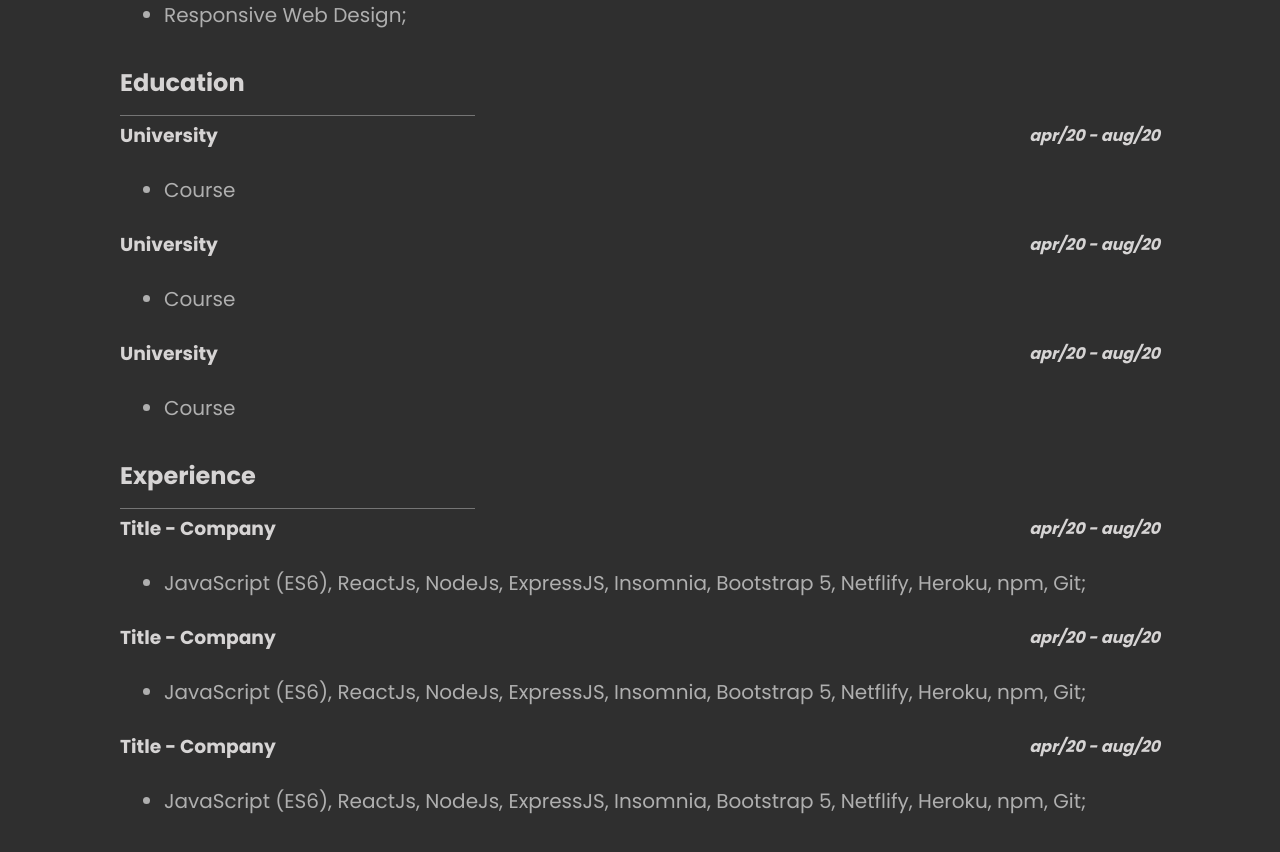
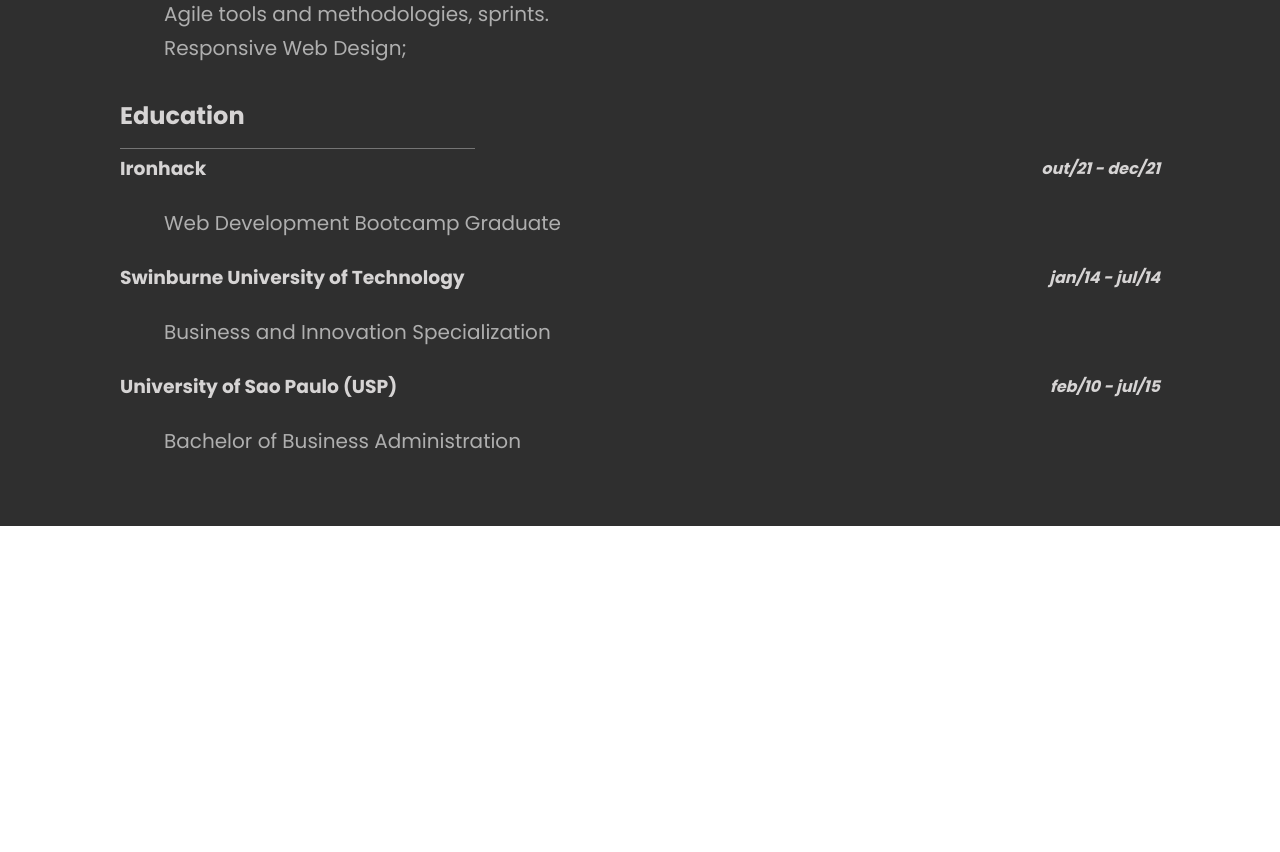
Before and after one commit to simoneguimaraes/portfolio-simone, a React (Create React App) app: page /curriculum in a window 1280 px wide. Shown: the part 620-1472 px from the top of the page. After the commit the page ends 1146 px from the top, so only its background shows below. Built offline with nearby package versions, Linux system fonts and the light colour scheme.

Commit message:
insertion of cv information

```diff
--- a/src/components/CVSection/CVSection.css
+++ b/src/components/CVSection/CVSection.css
@@ -52,6 +52,7 @@
 .cv-list-itens li {
     font-size: 20px;
     margin: 4px;
+    list-style-type: none;
 }
 
 .cv-container h1 {
--- a/src/components/CVSection/CVSection.js
+++ b/src/components/CVSection/CVSection.js
@@ -4,7 +4,7 @@ function CVSection() {
   return (
     <div className="cv-container">
       <h1 className="cv-title">SOFTWARE DEVELOPER</h1>
-      <p className="cv-tech">Text here</p>
+      <p className="cv-tech">Simone Guimaraes is a full-stack web developer, working with the MERN stack (MongoDB, ExpressJs, ReactJs, NodeJs).</p>
       <h2 className="cv-tech">Technical Skills</h2>
       <div className="border-cv"></div>
       <ul className="cv-list-itens">
@@ -28,73 +28,75 @@ function CVSection() {
       </ul>
       <h2 className="cv-tech">Education</h2>
       <div className="border-cv"></div>
-      {/* University */}
-      <div className="cv-company">
-        <h3 className="cv-tech">University</h3>
-        <h4 className="cv-tech"><em>apr/20 - aug/20</em></h4>
+    {/* University */}
+    <div className="cv-company">
+        <h3 className="cv-tech">Ironhack</h3>
+        <h4 className="cv-tech"><em>out/21 - dec/21</em></h4>
     </div>
         <ul className="cv-list-itens">
             <li>
-                Course
+            Web Development Bootcamp Graduate
             </li>
         </ul>
     {/* University */}
     <div className="cv-company">
-        <h3 className="cv-tech">University</h3>
-        <h4 className="cv-tech"><em>apr/20 - aug/20</em></h4>
+        <h3 className="cv-tech">Swinburne University of Technology</h3>
+        <h4 className="cv-tech"><em>jan/14 - jul/14</em></h4>
     </div>
         <ul className="cv-list-itens">
             <li>
-                Course
+                Business and Innovation Specialization
             </li>
         </ul>
     {/* University */}
     <div className="cv-company">
-        <h3 className="cv-tech">University</h3>
-        <h4 className="cv-tech"><em>apr/20 - aug/20</em></h4>
+        <h3 className="cv-tech">University of Sao Paulo (USP)</h3>
+        <h4 className="cv-tech"><em>feb/10 - jul/15</em></h4>
     </div>
         <ul className="cv-list-itens">
             <li>
-                Course
+                Bachelor of Business Administration
             </li>
         </ul>
-      <h2 className="cv-tech">Experience</h2>
-      <div className="border-cv"></div>
-      {/* Experience */}
-      <div className="cv-company">
-        <h3 className="cv-tech">Title - Company</h3>
-        <h4 className="cv-tech"><em>apr/20 - aug/20</em></h4>
-    </div>
-        <ul className="cv-list-itens">
-            <li>
-            JavaScript (ES6), ReactJs, NodeJs, ExpressJS, Insomnia, Bootstrap 5,
-            Netflify, Heroku, npm, Git;
-            </li>
-        </ul>
-    {/* Experience */}
-    <div className="cv-company">
-        <h3 className="cv-tech">Title - Company</h3>
-        <h4 className="cv-tech"><em>apr/20 - aug/20</em></h4>
-    </div>
-        <ul className="cv-list-itens">
-            <li>
-            JavaScript (ES6), ReactJs, NodeJs, ExpressJS, Insomnia, Bootstrap 5,
-            Netflify, Heroku, npm, Git;
-            </li>
-        </ul>
-    {/* Experience */}
-    <div className="cv-company">
-        <h3 className="cv-tech">Title - Company</h3>
-        <h4 className="cv-tech"><em>apr/20 - aug/20</em></h4>
-    </div>
-        <ul className="cv-list-itens">
-            <li>
-            JavaScript (ES6), ReactJs, NodeJs, ExpressJS, Insomnia, Bootstrap 5,
-            Netflify, Heroku, npm, Git;
-            </li>
-        </ul>
+
     </div>
   );
 }
 
 export default CVSection;
+
+// <h2 className="cv-tech">Experience</h2>
+// <div className="border-cv"></div>
+// {/* Experience */}
+// <div className="cv-company">
+//   <h3 className="cv-tech">Title - Company</h3>
+//   <h4 className="cv-tech"><em>apr/20 - aug/20</em></h4>
+// </div>
+//   <ul className="cv-list-itens">
+//       <li>
+//       JavaScript (ES6), ReactJs, NodeJs, ExpressJS, Insomnia, Bootstrap 5,
+//       Netflify, Heroku, npm, Git;
+//       </li>
+//   </ul>
+// {/* Experience */}
+// <div className="cv-company">
+//   <h3 className="cv-tech">Title - Company</h3>
+//   <h4 className="cv-tech"><em>apr/20 - aug/20</em></h4>
+// </div>
+//   <ul className="cv-list-itens">
+//       <li>
+//       JavaScript (ES6), ReactJs, NodeJs, ExpressJS, Insomnia, Bootstrap 5,
+//       Netflify, Heroku, npm, Git;
+//       </li>
+//   </ul>
+// {/* Experience */}
+// <div className="cv-company">
+//   <h3 className="cv-tech">Title - Company</h3>
+//   <h4 className="cv-tech"><em>apr/20 - aug/20</em></h4>
+// </div>
+//   <ul className="cv-list-itens">
+//       <li>
+//       JavaScript (ES6), ReactJs, NodeJs, ExpressJS, Insomnia, Bootstrap 5,
+//       Netflify, Heroku, npm, Git;
+//       </li>
+//   </ul>
```
